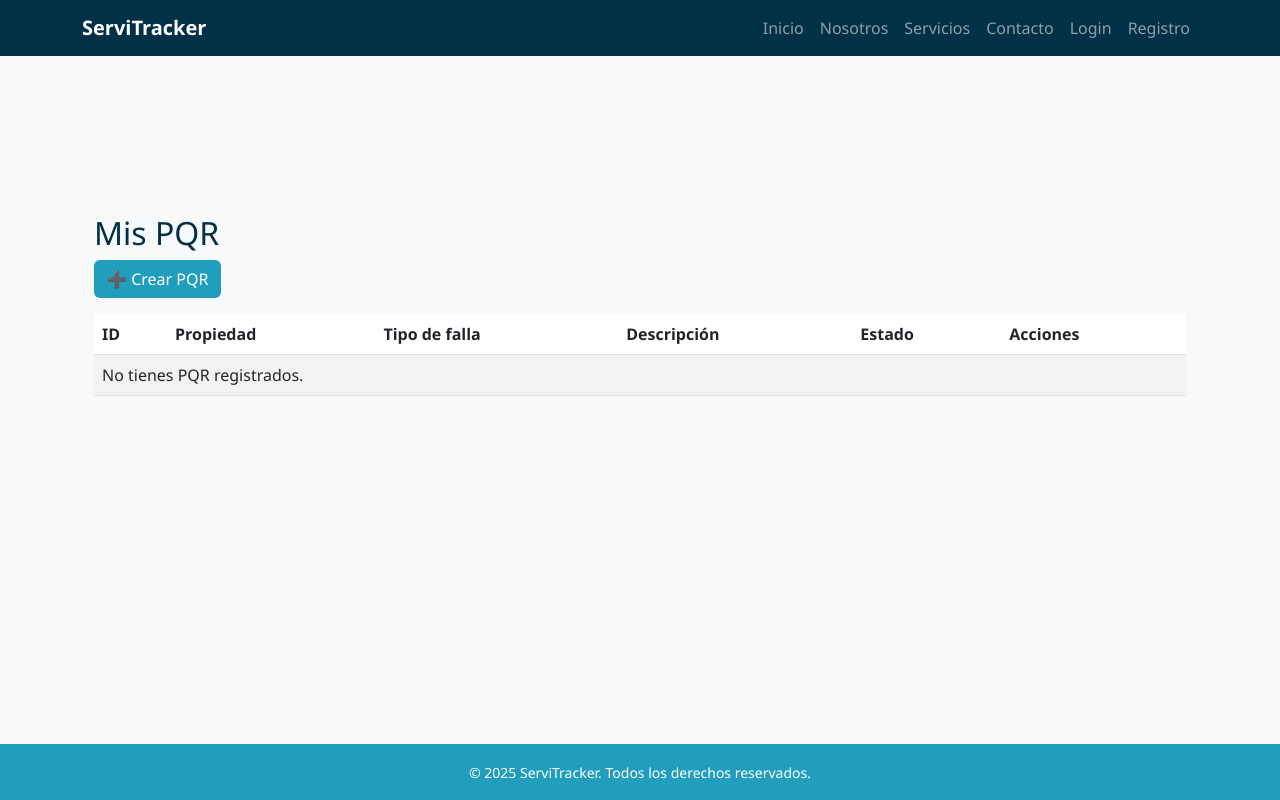
After one commit to Estivon06/Estivon-ServiTracker-2, a Django app: template templates/pqr/mi-lista.html in a window 1280 px wide. The commit adds this page. Run offline with Django 3.2, Linux system fonts and the light colour scheme; the template is opened without the code that fills it, so the values that code supplies are empty.

Commit message:
wea weasdasds

```diff
--- a/templates/base.html
+++ b/templates/base.html
@@ -18,8 +18,9 @@
     <!-- Header fijo con navegación -->
     <header class="navbar navbar-expand-lg navbar-dark bg-blue-dark fixed-top">
         <div class="container">
-            <a class="navbar-brand" href="{% url 'index' %}">ServiTracker</a>
-            <button class="navbar-toggler" type="button" data-bs-toggle="collapse" data-bs-target="#navbarNav">
+            <a class="navbar-brand fw-bold" href="{% url 'index' %}">ServiTracker</a>
+            <button class="navbar-toggler" type="button" data-bs-toggle="collapse" data-bs-target="#navbarNav"
+                    aria-controls="navbarNav" aria-expanded="false" aria-label="Toggle navigation">
                 <span class="navbar-toggler-icon"></span>
             </button>
             <nav class="collapse navbar-collapse" id="navbarNav">
@@ -32,18 +33,14 @@
                     <!-- Opciones dinámicas según autenticación -->
                     {% if user.is_authenticated %}
                         {% if user.rol == "administrador" %}
-                            <li class="nav-item"><a class="nav-link" href="{% url 'dashboard_admin' %}">Dashboard</a></li>
-                        {% endif %}
-
-                        {% if user.rol == "agente" %}
-                            <li class="nav-item"><a class="nav-link" href="{% url 'dashboard_agente' %}">Dashboard</a></li>
-                        {% endif %}
-
-                        {% if user.rol == "ciudadano" %}
-                            <li class="nav-item"><a class="nav-link" href="{% url 'lista_pqr' %}">Mis PQR</a></li>
-                        {% endif %}
-
-                        {% if user.rol == "tecnico" %}
+                            <li class="nav-item"><a class="nav-link" href="{% url 'dashboard_admin' %}">Dashboard Admin</a></li>
+                            <li class="nav-item"><a class="nav-link" href="{% url 'lista_pqr_admin' %}">Gestionar PQR</a></li>
+                        {% elif user.rol == "agente" %}
+                            <li class="nav-item"><a class="nav-link" href="{% url 'dashboard_agente' %}">Dashboard Agente</a></li>
+                            <li class="nav-item"><a class="nav-link" href="{% url 'lista_pqr_admin' %}">Gestionar PQR</a></li>
+                        {% elif user.rol == "ciudadano" %}
+                            <li class="nav-item"><a class="nav-link" href="{% url 'mi_lista_pqr' %}">Mis PQR</a></li>
+                        {% elif user.rol == "tecnico" %}
                             <li class="nav-item"><a class="nav-link" href="{% url 'mis_asignaciones' %}">Mis asignaciones</a></li>
                         {% endif %}
 
--- /dev/null
+++ b/templates/pqr/mi-lista.html
@@ -0,0 +1,51 @@
+{% extends 'base.html' %}
+{% block title %}Mis PQR{% endblock %}
+{% block content %}
+<div class="container my-5">
+    <h2 class="text-blue-dark">Mis PQR</h2>
+
+    <!-- Botón para crear nuevo PQR -->
+    <a href="{% url 'nuevo_pqr' %}" class="btn btn-blue-mid mb-3">➕ Crear PQR</a>
+
+    <table class="table table-striped">
+        <thead>
+            <tr>
+                <th>ID</th>
+                <th>Propiedad</th>
+                <th>Tipo de falla</th>
+                <th>Descripción</th>
+                <th>Estado</th>
+                <th>Acciones</th>
+            </tr>
+        </thead>
+        <tbody>
+            {% for pqr in pqr_list %}
+            <tr>
+                <td>{{ pqr.id }}</td>
+                <td>{{ pqr.propiedad }}</td>
+                <td>{{ pqr.tipo_falla }}</td>
+                <td>{{ pqr.descripcion }}</td>
+                <td>
+                    <span class="badge
+                        {% if pqr.estado.nombre == 'Pendiente' %} bg-warning
+                        {% elif pqr.estado.nombre == 'En curso' %} bg-info
+                        {% elif pqr.estado.nombre == 'Resuelto' %} bg-success
+                        {% else %} bg-secondary
+                        {% endif %}">
+                        {{ pqr.estado.nombre }}
+                    </span>
+                </td>
+                <td>
+                    {% if pqr.estado.nombre == "Pendiente" %}
+                        <a href="{% url 'editar_pqr' pqr.pk %}" class="btn btn-sm btn-orange-dark">Editar</a>
+                        <a href="{% url 'eliminar_pqr' pqr.pk %}" class="btn btn-sm btn-danger">Eliminar</a>
+                    {% endif %}
+                </td>
+            </tr>
+            {% empty %}
+            <tr><td colspan="6">No tienes PQR registrados.</td></tr>
+            {% endfor %}
+        </tbody>
+    </table>
+</div>
+{% endblock %}
--- a/templates/usuarios/dashboard_ciudadano.html
+++ b/templates/usuarios/dashboard_ciudadano.html
@@ -25,7 +25,8 @@
                 <div class="card-body text-center">
                     <h5 class="card-title">📄 Mis PQR</h5>
                     <p class="card-text">Revisa el estado de tus reportes y crea nuevos.</p>
-                    <a href="{% url 'lista_pqr' %}" class="btn btn-blue-mid w-100">Gestionar PQR</a>
+                    <a href="{% url 'lista_pqr' %}" class="btn btn-blue-mid w-100 mb-2">Gestionar PQR</a>
+                    <a href="{% url 'nuevo_pqr' %}" class="btn btn-green-dark w-100">➕ Crear nuevo PQR</a>
                 </div>
             </div>
         </div>
```
Also changed, not shown: pqr/urls.py (+15 -5 lines), pqr/views.py (+20 -11 lines), propiedades/forms.py (+11 -42 lines), templates/pqr/lista.html (+9 -6 lines), templates/pqr/nuevo_pqr.html (added, +26 -0 lines), db.sqlite3.
